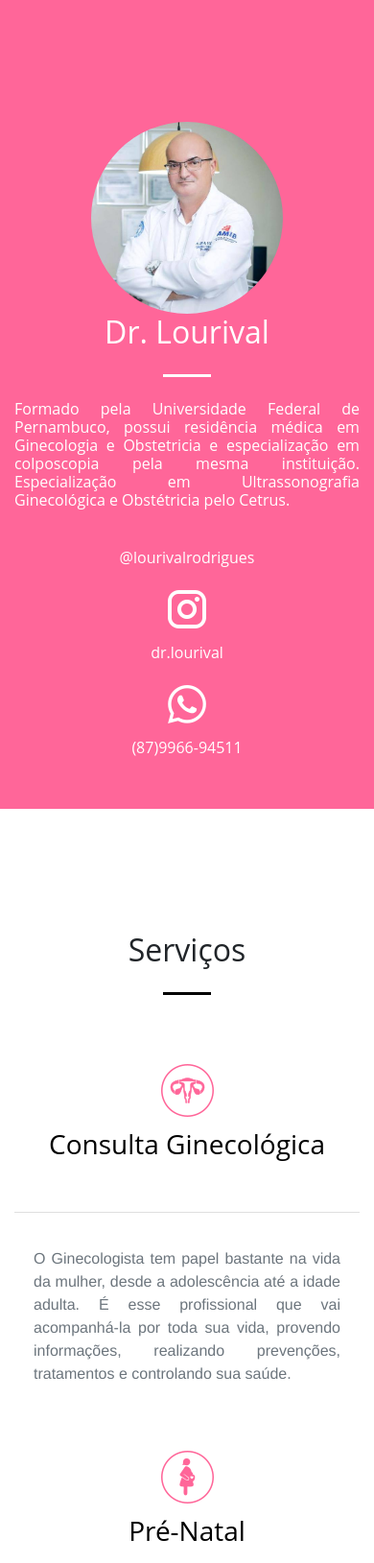
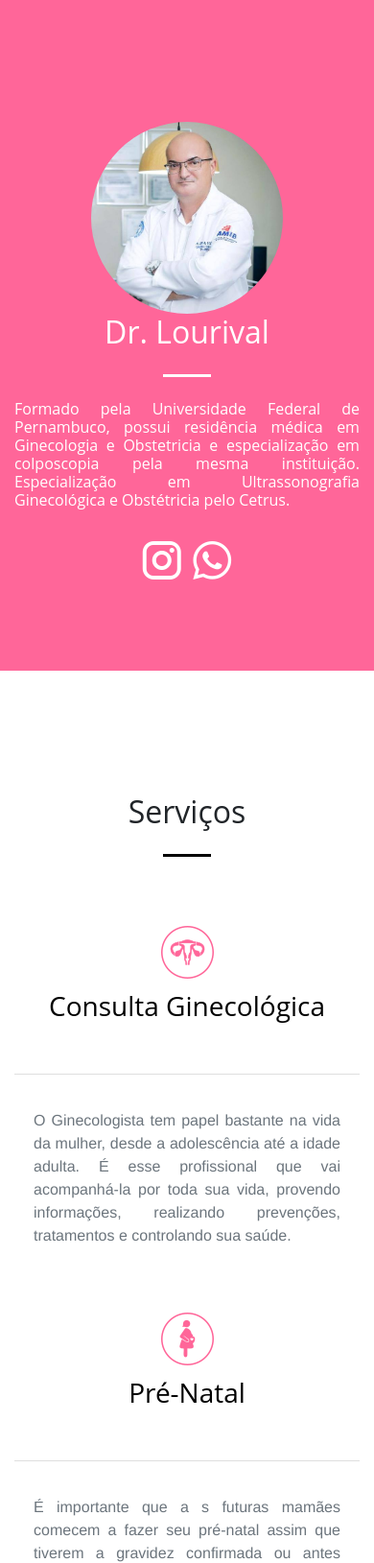
Before and after one commit to pixies/medicalcenter, a Django app: template templates/index.html in a window 390 px wide. Shown: the part 675-2304 px from the top of the page at 96% size. Run offline with Django 3.2, Linux system fonts and the light colour scheme; the template is opened without the code that fills it, so the values that code supplies are empty; parts of the project's set-up code (start-up, migrations or seed data) failed here and were passed over; some libraries are stand-ins or nearby versions; some web fonts are replaced.

Commit message:
ajustando layout em modo responsivo

```diff
--- a/templates/index.html
+++ b/templates/index.html
@@ -135,8 +141,8 @@
       </div>
     </header>
 
-    <section class="bg-primary" id="sobre" style="height: 100%;">
-      <div class="container" >
+    <section class="bg-primary" id="sobre" style="height: 700px;">
+      <div class="container my-auto" >
           <div class="row">
             <div class="col-md-4 text-center">
               <img style="height: 200px; width: 200px;" class="center responsive-img rounded-circle" src="{% static 'img/perfil-mini.jpg' %}" alt="">
@@ -145,20 +151,17 @@
                 <h2 class="section-heading text-white text-center text-md-left">Dr. Lourival</h2>
                 <hr class="light my-4">
                 <p class="text-faded mb-4"><h6 style="color: #fff;">Formado pela Universidade Federal de Pernambuco, possui residência médica em Ginecologia e Obstetricia e especialização em colposcopia pela mesma instituição. Especialização em Ultrassonografia Ginecológica e Obstétricia pelo Cetrus.</h6></p>
-                <div class="row text-center">
-                    <div class="col-sm-4">
+                <div class="row ">
+                    <div class="col-12 text-center text-md-left">
                         <a href="https://www.facebook.com/profile.php?id=100010762778304" style="text-decoration: none;">
-                            <i class="mdi mdi-facebook-box mdi-48px" style="color: #fff;" aria-hidden="true"></i><br><span><h6 style="color: #fff;">@lourivalrodrigues</h6></span>
+                            <i class="mdi mdi-facebook-box mdi-48px" style="color: #fff;" aria-hidden="true"></i>
                         </a>
-                    </div>
-                    <div class="col-sm-4">
+
                         <a href="https://www.instagram.com/dr.lourival/" style="text-decoration: none;">
-                        <i class="mdi mdi-instagram mdi-48px" style="color: #fff;" aria-hidden="true"></i><br><span><h6 style="color: #fff;">dr.lourival</h6></span>
+                            <i class="mdi mdi-instagram mdi-48px" style="color: #fff;" aria-hidden="true"></i>
                         </a>
-                    </div>
-                    <div class="col-sm-4">
                         <a href="http://api.whatsapp.com/send?1=pt_BR&phone=5587996694511" style="text-decoration: none;">
-                        <i class="mdi mdi-whatsapp mdi-48px" style="color: #fff;" aria-hidden="true"></i><br><span><h6 style="color: #fff;">(87)9966-94511</h6></span>
+                            <i class="mdi mdi-whatsapp mdi-48px" style="color: #fff;" aria-hidden="true"></i>
                         </a>
                       </div>
                 </div>
@@ -236,9 +239,12 @@
           </div>
       <div class="container-fluid">
         <div class="row no-gutters popup-gallery">
-          <div class="container">
+          <div class="container text-center">
               <!-- Place <div> tag where you want the feed to appear -->
-              <div id="curator-feed" class="container"><a href="https://curator.io" target="_blank" class="crt-logo crt-tag"></a></div></div>
+
+                  <div id="curator-feed"><a href="https://curator.io" target="_blank" style="margin-left: 129px" class="crt-logo crt-tag"></a></div>
+
+          </div>
               <!-- The Javascript can be moved to the end of the html page before the </body> tag -->
               <script type="text/javascript">
               /* curator-feed */
@@ -407,28 +414,28 @@
 
               <div class="container bg-primary">
                   <div class="row">
-                    <div class="col-lg-4 col-md-6 text-center card text-white" id="card-left" style="background-color: #fff">
+                    <div class="col-lg-4 col-md-6 text-center card text-white" id="card-left" style="background-color: #ff6699">
                       <div class="service-box mt-2 mx-auto">
                           <img src="{% static 'img/blog/vacina.jpg' %}" style="height: 220px; width: 100%;" alt="">
-                        <h5 class="card-header" style="height: 100px; background-color: #fff; color: black;">O que você precisa saber sobre a vacina da Febre Amarela</h5>
-                        <span class="text-center text-dark">Publicado em: 13 de janeiro de 2018</span>
-                        <p class="text-muted text-justify card-body" style="text-align-last: left; margin-top: -10px">O Ginecologista tem papel bastante na vida da mulher, desde a adolescência até a idade adulta. É esse profissional que vai acompanhá-la por toda sua vida [...]</p>
+                        <h5 class="card-header text-white" style="height: 100px; background-color: #ff6699; "><b>O que você precisa saber sobre a vacina da Febre Amarela</b></h5>
+                        <span class="text-center text-white"><i>Publicado em: 13 de janeiro de 2018</i></span>
+                        <p class="text-justify card-body text-white" style="text-align-last: left; margin-top: -10px">O Ginecologista tem papel bastante na vida da mulher, desde a adolescência até a idade adulta. É esse profissional que vai acompanhá-la por toda sua vida [...]</p>
                       </div>
                     </div>
-                    <div class="col-lg-4 col-md-6 text-center card text-white" id="card-left" style="background-color: #fff">
+                    <div class="col-lg-4 col-md-6 text-center card text-white" id="card-left" style="background-color: #ff6699">
                       <div class="service-box mt-2 mx-auto">
                           <img src="{% static 'img/blog/vacina.jpg' %}" style="height: 220px; width: 100%;" alt="">
-                          <h5 class="card-header" style="height: 100px; background-color: #fff; color: black;">O que você precisa saber sobre a vacina da Febre Amarela</h5>
-                          <span class="text-center text-dark">Publicado em: 13 de janeiro de 2018</span>
-                          <p class="text-muted text-justify card-body" style="text-align-last: left; margin-top: -10px">O Ginecologista tem papel bastante na vida da mulher, desde a adolescência até a idade adulta. É esse profissional que vai acompanhá-la por toda sua vida [...]</p>
+                        <h5 class="card-header text-white" style="height: 100px; background-color: #ff6699; "><b>O que você precisa saber sobre a vacina da Febre Amarela</b></h5>
+                        <span class="text-center text-white"><i>Publicado em: 13 de janeiro de 2018</i></span>
+                        <p class="text-justify card-body text-white" style="text-align-last: left; margin-top: -10px">O Ginecologista tem papel bastante na vida da mulher, desde a adolescência até a idade adulta. É esse profissional que vai acompanhá-la por toda sua vida [...]</p>
                       </div>
                     </div>
-                      <div class="col-lg-4 col-md-6 text-center card text-white" id="card-left" style="background-color: #fff">
+                    <div class="col-lg-4 col-md-6 text-center card text-white" id="card-left" style="background-color: #ff6699">
                       <div class="service-box mt-2 mx-auto">
                           <img src="{% static 'img/blog/vacina.jpg' %}" style="height: 220px; width: 100%;" alt="">
-                            <h5 class="card-header" style="height: 100px; background-color: #fff; color: black;">O que você precisa saber sobre a vacina da Febre Amarela</h5>
-                            <span class="text-center text-dark">Publicado em: 13 de janeiro de 2018</span>
-                            <p class="text-muted text-justify card-body" style="text-align-last: left; margin-top: -10px">O Ginecologista tem papel bastante na vida da mulher, desde a adolescência até a idade adulta. É esse profissional que vai acompanhá-la por toda sua vida [...]</p>
+                        <h5 class="card-header text-white" style="height: 100px; background-color: #ff6699; "><b>O que você precisa saber sobre a vacina da Febre Amarela</b></h5>
+                        <span class="text-center text-white"><i>Publicado em: 13 de janeiro de 2018</i></span>
+                        <p class="text-justify card-body text-white" style="text-align-last: left; margin-top: -10px">O Ginecologista tem papel bastante na vida da mulher, desde a adolescência até a idade adulta. É esse profissional que vai acompanhá-la por toda sua vida [...]</p>
                       </div>
                     </div>
 
```
Also changed, not shown: other parts of templates/index.html (+22 -15 lines). Lines whose indentation alone changed are shown as unchanged.
